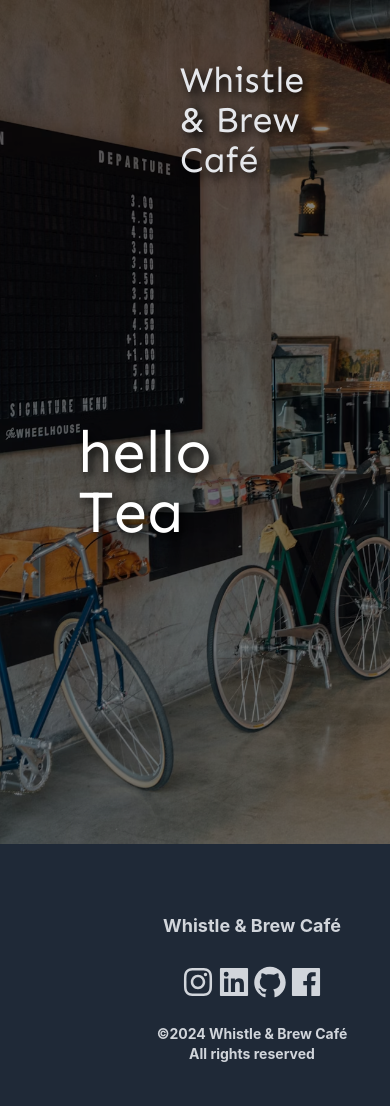
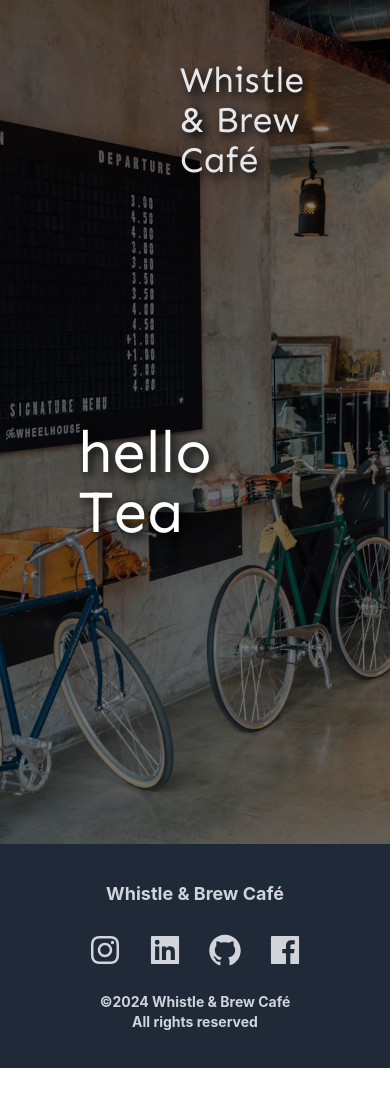
Before and after one commit to Stroyer210/Whistle-Brew-Caf-, a React (Create React App) app: page /Tea in a window 390 px wide. Shown: the top 1106 px of the page. After the commit the page ends 1068 px from the top, so only its background shows below. Built offline with nearby package versions, Linux system fonts and the light colour scheme.

Commit message:
fixing the footer for responsive

```diff
--- a/src/Components/Footer.jsx
+++ b/src/Components/Footer.jsx
@@ -10,35 +10,32 @@ import {
 const Footer = () => {
     return (
         <div className="flex justify-between p-5 text-lg font-bold bg-gray-800">
-            <div className="max-w-[1200px] sm:h-[150px] p-12 sm:flex justify-between mx-auto items-center inline-block text-center">
+        <div className="max-w-[1200px] sm:h-[150px] p-4 sm:p-12 lg:flex justify-between mx-auto items-center text-center">
           <span className="text-gray-300 dark:text-gray-600 biorhyme">
             Whistle & Brew Café
           </span>
 
-                    <div className="text-4xl flex sm:flex-row justify-center md:gap-16 py-3 text-gray-300 dark:text-white mt-3 mx-28 md:mt-0">
+          <div className="text-4xl flex flex-wrap justify-center sm:mx-10 lg:mx-28 gap-6 sm:gap-16 py-3 text-gray-300 dark:text-white mt-3 sm:mt-0">
             <a href="https://www.instagram.com/sthiwar_17/" target="_blank" rel="noreferrer">
               <AiOutlineInstagram className="contact-shadow dark:text-gray-100 dark:hover:text-gray-900" />
             </a>
             <a href="https://www.linkedin.com/in/sergio-ardila-alvarado-550b40152/" target="_blank" rel="noreferrer">
               <AiFillLinkedin className="contact-shadow dark:text-gray-100 dark:hover:text-gray-900" />
             </a>
-                        <a
-                            href="https://github.com/Stroyer210/Drunken-Duck"
-                            target="_blank"
-                            rel="noreferrer"
-                        >
+            <a href="https://github.com/Stroyer210/Drunken-Duck" target="_blank" rel="noreferrer">
               <AiFillGithub className="contact-shadow dark:text-gray-100 dark:hover:text-gray-900" />
             </a>
             <a href="https://www.facebook.com/sthiwar13" target="_blank" rel="noreferrer">
               <AiFillFacebook className="contact-shadow dark:text-gray-100 dark:hover:text-gray-900" />
             </a>
           </div>
-                    <p className="text-gray-300 mt-3 md:mt-0 text-sm">
-                    ©2024 Whistle & Brew Café <br /> All rights reserved{" "}
+
+          <p className="text-gray-300 mt-3 sm:mt-0 text-sm">
+            ©2024 Whistle & Brew Café <br /> All rights reserved
           </p>
         </div>
+      </div>
 
-        </div>
     )
 };
 
```
Lines whose indentation alone changed are shown as unchanged.
